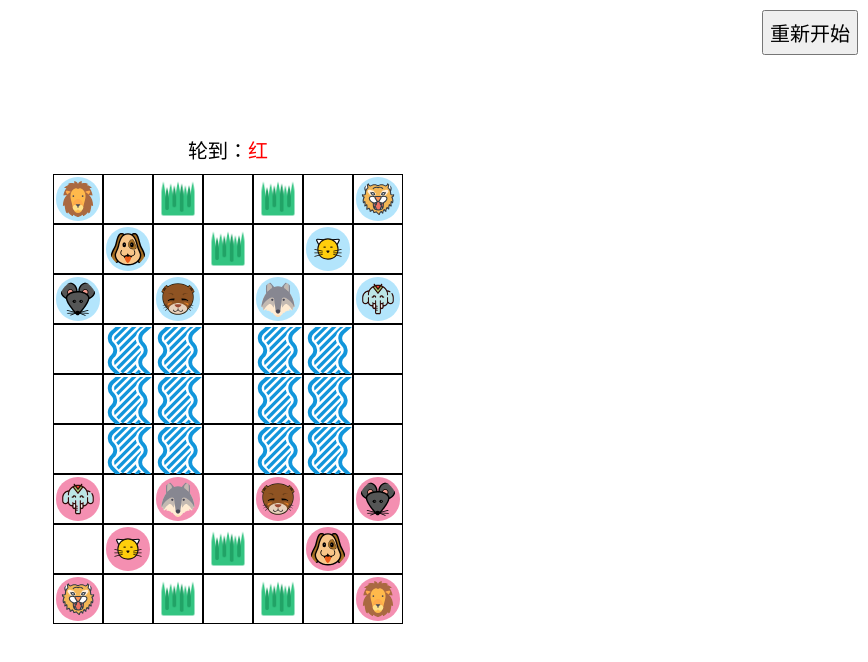
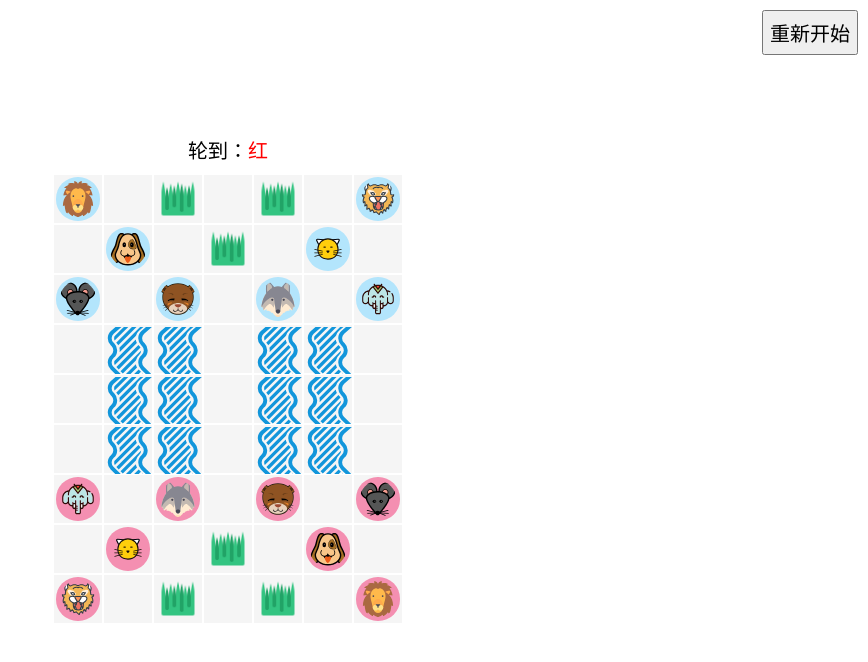
Before and after one commit to tanyanbo/animal-chess, a Vue app: page / in a window 1280 px wide. Shown: the top 662 px of the page, without its empty margins (412-1280 px from the left). Built offline with nearby package versions, Linux system fonts and the light colour scheme.

Commit message:
Change background color

```diff
--- a/src/components/ChessBoard.vue
+++ b/src/components/ChessBoard.vue
@@ -249,11 +249,12 @@ function handleClickBox(index: number) {
   .box {
     height: 50px;
     width: 50px;
-    border: 1px solid black;
+    border: 1px solid white;
     display: flex;
     justify-content: center;
     align-items: center;
     position: relative;
+    background-color: #f5f5f5;
 
     &.highlight {
       background-color: yellow;
```
